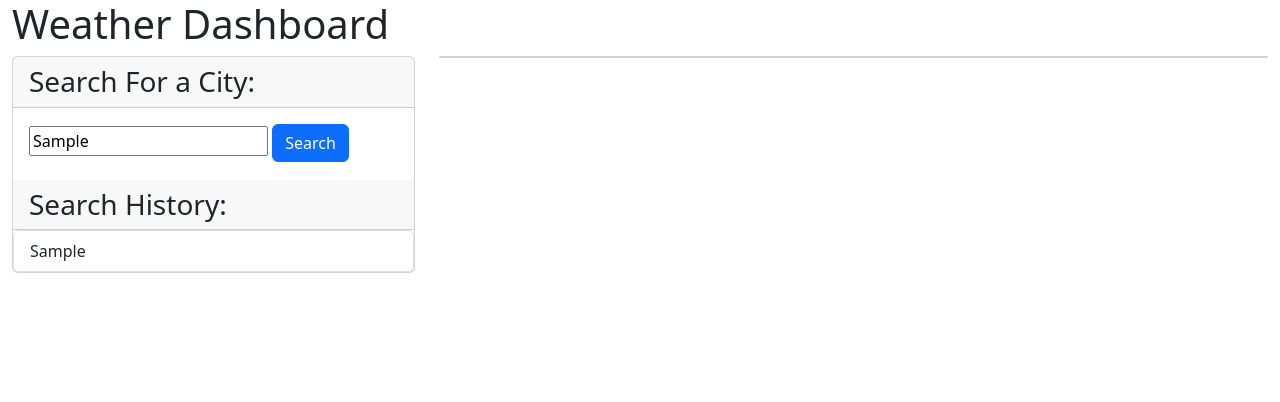
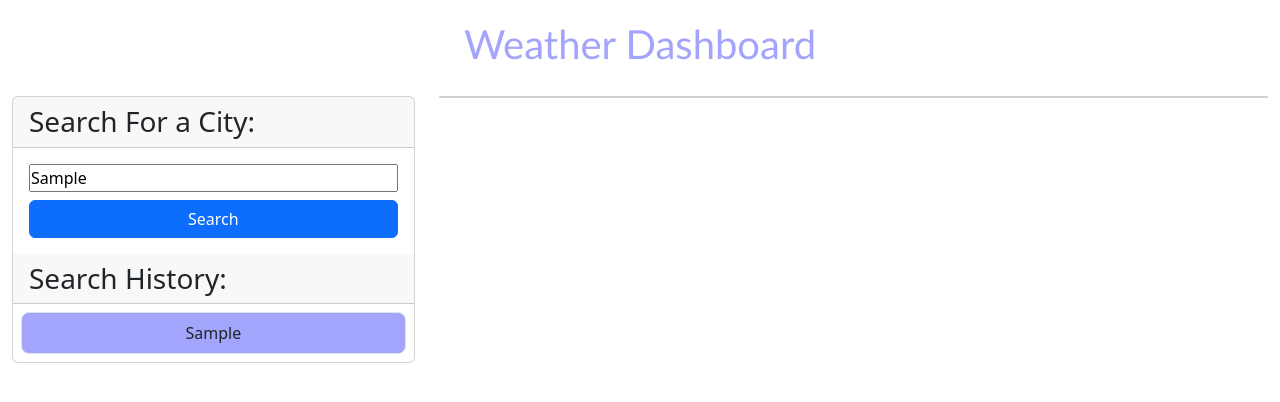
Before and after one commit to andreacannon/weather-dashboard, a plain HTML site: page index.html in a window 1280 px wide. Both pictures are taken after typing "Sample" into the empty fields and a click on the button "Search". Drawn offline with nearby package versions, Linux system fonts and the light colour scheme; no server answers.

Commit message:
added styling

```diff
--- a/assets/css/style.css
+++ b/assets/css/style.css
@@ -0,0 +1,68 @@
+/*Universal selectors*/
+* {
+    box-sizing: border-box;
+    padding: 0;
+    margin: 0;
+}
+
+/*element selectors*/
+body {
+    background-color: white;
+}
+
+header {
+    padding: 20px;
+    font-family: 'Gill Sans', 'Gill Sans MT', Calibri, 'Trebuchet MS', sans-serif;
+    background: rgb(#a3a4fb);
+    text-align: center;
+    color: #ffffff;
+}
+
+h1 {
+color: #a3a4fb;
+}
+
+/*class and ID selectors*/
+#city-form button {
+    width: 100%;
+}
+
+.form-label {
+    width: 100%;
+}
+
+#city {
+    width: 100%;
+}
+
+#historyList li {
+    background-color: #a3a4fb;
+    margin: 0.5rem;
+    padding: 0.5rem;
+    border-radius: 0.5rem;
+    text-align: center;
+}
+
+.current-weather {
+    border: 1px solid #040404;
+    margin: 0.5rem;
+    padding: 0.5rem;
+    border-radius: 0.375rem;
+    background-color: #ffffff;
+}
+
+.weather-forecast {
+    margin: 0.5rem;
+    padding: 0.5rem;
+}
+
+.forecast-item {
+    border: 1px solid #040404;
+    border-radius: 0.375rem;
+    background-color: #a3a4fb;
+  }
+
+.forecast-item img {
+    width: 60px;
+    height: 45px;
+  }
```
Also changed, not shown: index.html (+1 -2 lines).
